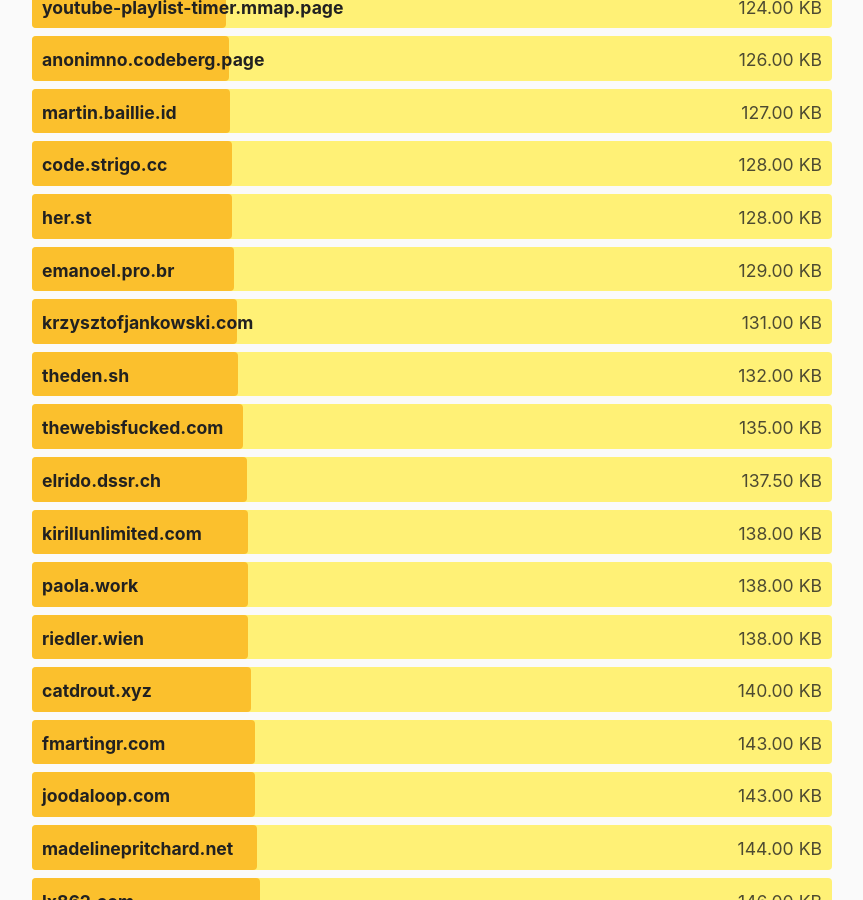
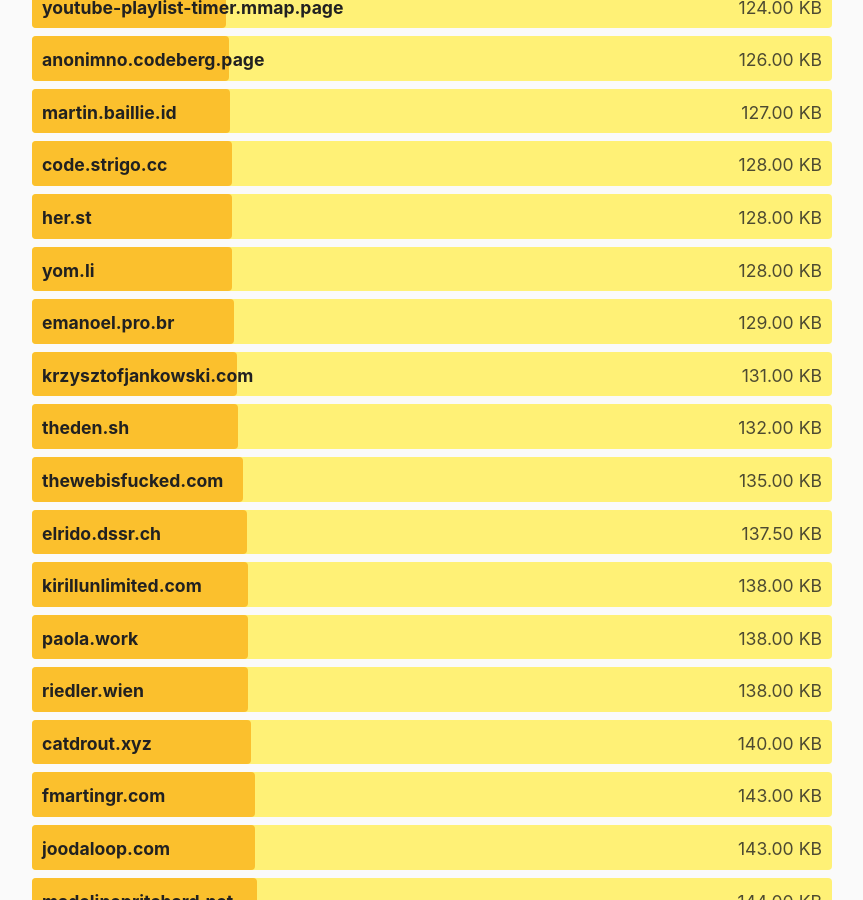
Before and after one commit to kevquirk/512kb.club, a Jekyll site: the page built from index.md, in a window 1280 px wide and 900 px high, scrolled down 22841 px. Shown: the whole window, without its empty margins (208-1071 px from the left). Built offline with Jekyll 4.4.1, drawn with Linux system fonts in a browser that asks for light colours.

Commit message:
Update sites.yml
Adding yom.li to the list

```diff
--- a/_data/sites.yml
+++ b/_data/sites.yml
@@ -3252,3 +3252,8 @@
   url: https://zwbetz.com/
   size: 67.8
   last_checked: 2022-07-20
+
+- domain: yom.li
+  url: https://yom.li/
+  size: 128
+  last_checked: 2023-09-12
```
